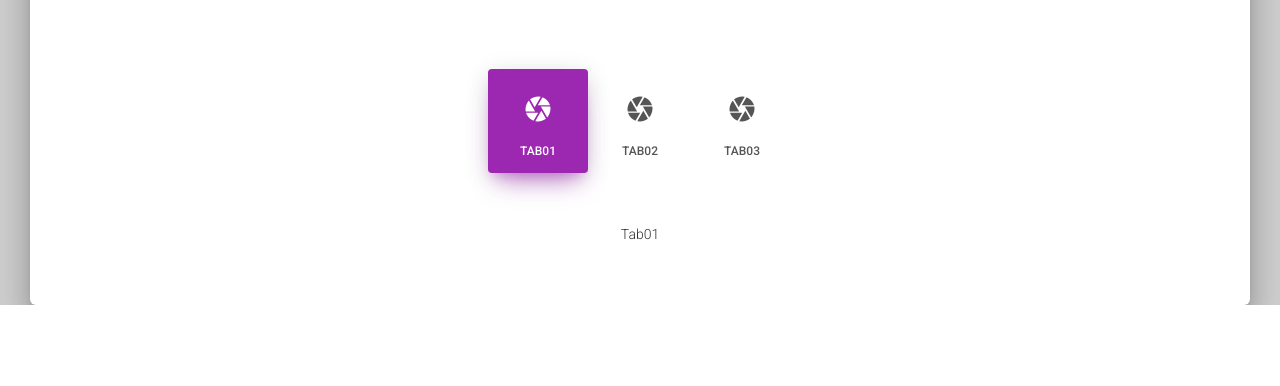
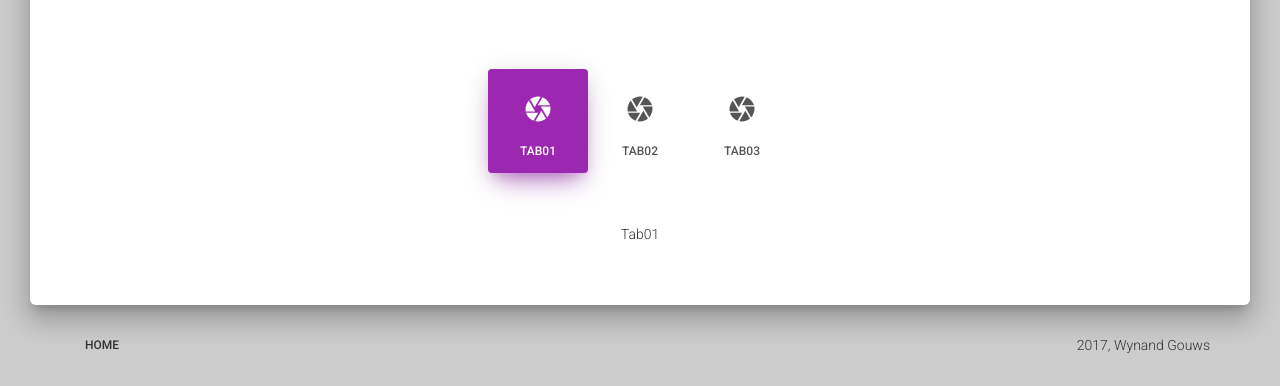
Before and after one commit to WnndGws/wynsite_old, a Django app: page /wynand/ in a window 1280 px wide. Shown: the part 1055-1441 px from the top of the page. Before the commit the page ends 1360 px from the top, so only its background shows below. Run offline with Django 3.2, Linux system fonts and the light colour scheme; some libraries are stand-ins or nearby versions.

Commit message:
added footer

```diff
--- a/wynand/templates/wynand/home.html
+++ b/wynand/templates/wynand/home.html
@@ -5,5 +5,6 @@
 
 {% include "wynand/includes/navbar.html" %}
 {% include "wynand/includes/profile.html" %}
+{% include "wynand/includes/footer.html" %}
 
 {% endblock %}
--- /dev/null
+++ b/wynand/templates/wynand/includes/footer.html
@@ -0,0 +1,15 @@
+<footer class="footer">
+    <div class="container">
+        <nav class="pull-left">
+            <ul>
+                <li>
+                    <a href="/">Home</a>
+                </li>
+            </ul>
+        </nav>
+
+        <div class="copyright pull-right">
+            2017, Wynand Gouws
+        </div>
+    </div>
+</footer>
```
